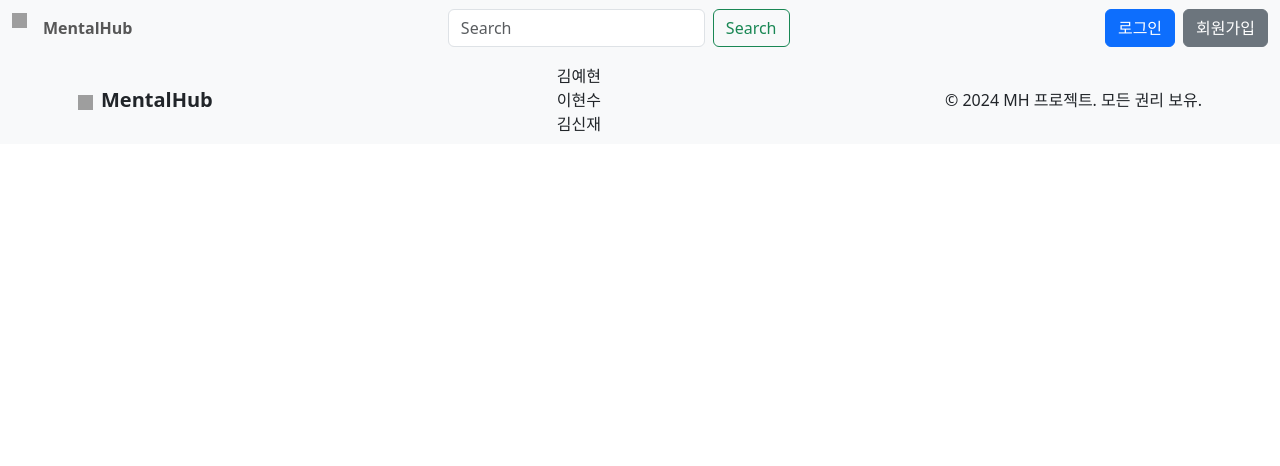
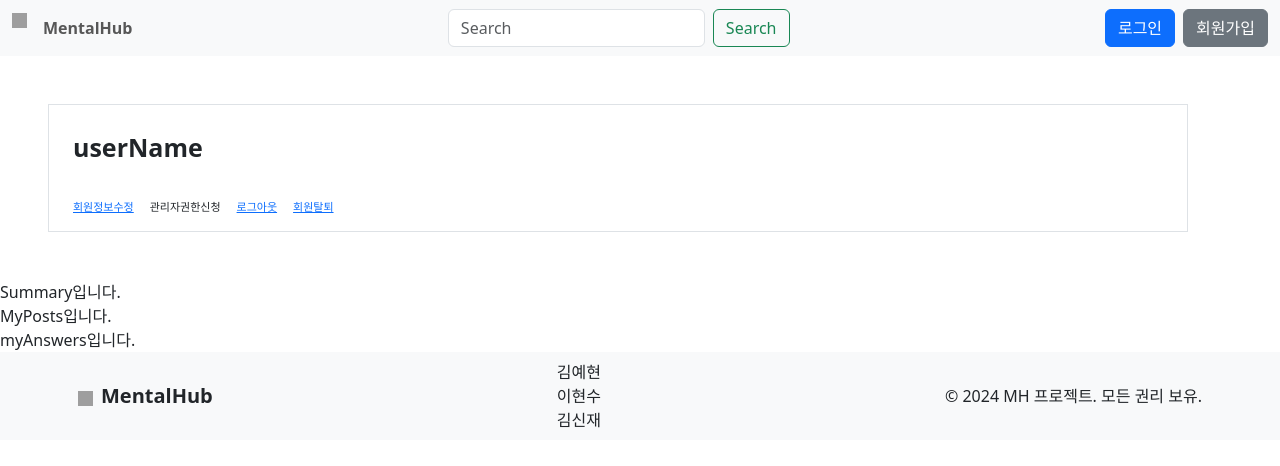
Before and after one commit to yehyeon95/MentalHub, a React (Create React App) app in the folder front/: page /myPage in a window 1280 px wide. Shown: the top 466 px of the page. Built offline with nearby package versions, Linux system fonts and the light colour scheme; grey boxes are pictures that could not be loaded.

Commit message:
profile.js 레이아웃

```diff
--- a/front/src/App.js
+++ b/front/src/App.js
@@ -3,7 +3,8 @@ import Header from "./components/header"
 import Footer from "./components/footer"
 import Login from './pages/login'
 import Join from './pages/join'
-import ChangePassword from './pages/changePassword';
+import EditProfile from './pages/editProfile'
+import MyPage from './pages/myPage';
 
 //App.js 는 index.js에서 로드하는 파일로 각 컴포넌트에 대한 루트 즉 라우팅을 관리합니다.
 function App () {
@@ -14,7 +15,9 @@ function App () {
                 {/* <Route path="/" element={<Home />} /> */}
                 <Route path="/login" element={<Login />} />
                 <Route path="/join" element={<Join />} />
-                <Route path="/ChangePassword" element={<ChangePassword />} />
+                <Route path="/editProfile" element={<EditProfile />} />
+                <Route path="/myPage" element={<MyPage />} />
+
 
             </Routes>
             <Footer />
--- a/front/src/components/changePassword.js
+++ b/front/src/components/editprofilecomponent.js
@@ -1,12 +1,18 @@
 import {useState} from 'react'
 
 
-function ChangePasswordComponent (){
+function EditProfileComponent (){
 
+    const [userName, setUserName] = useState('')
     const [password, setPassword] = useState('')
     const [confirmPassword, setConfirmPassword] = useState('')
     const [passwordMatch, setPasswordMatch] = useState(false)
+    const [errorUserName, setErrorUserName] = useState(false)
     const [errorPassword, setErrorPassword] = useState(true)
+
+    const handleUserName = (e) => {
+        setUserName(e.target.value)
+    }
 
     const handlePassword = (e) => {
         setPassword(e.target.value)
@@ -15,6 +21,16 @@ function ChangePasswordComponent (){
     const handlePasswordMatch = (e) => {
         setConfirmPassword(e.target.value)
         setPasswordMatch(e.target.value === password)
+    }
+
+    function checkUserName(){
+        if(!userName){
+            setErrorUserName(true)
+            return false
+        } else {
+            setErrorUserName(false)
+            return true
+        }
     }
 
     function checkPassword(){
@@ -33,7 +49,7 @@ function ChangePasswordComponent (){
         ? console.log('password 유효')
         : console.log('password 유효하지않음')
 
-        if (checkPassword){
+        if (checkUserName && checkPassword){
             return true
         }
         return false
@@ -59,7 +75,11 @@ function ChangePasswordComponent (){
     return (
         <div className='container d-flex justify-content-center align-items-center vh-100'>
             <form onSubmit={onSubmit} className='changePasswordForm border p-5'>
-                <label className='form-label mb-5'>새로운 비밀번호를 입력해주세요</label>
+                <label className='form-label mb-5'>회원정보 수정</label>
+                <div className="mb-3">
+                    <input type="text" id="userName" onChange={handleUserName} name="userName" className="form-control" placeholder="* 닉네임"></input>
+                    {errorUserName && <p className="text-danger">닉네임을 작성해주세요</p>}
+                </div>
                 <div className="mb-3">
                     <input type="password" onChange={handlePassword} id="password" name='password' className="form-control" placeholder="* 비밀번호를 입력하세요"></input>
                     {errorPassword &&<p className="text-danger">비밀번호는 영어, 숫자, 특수문자가 포함된 8자 이상이어야합니다.</p>}
@@ -77,4 +97,4 @@ function ChangePasswordComponent (){
 
 }
 
-export default ChangePasswordComponent;
+export default EditProfileComponent;
--- /dev/null
+++ b/front/src/components/myanswers.js
@@ -0,0 +1,7 @@
+function MyAnswers () {
+    return(
+        <div>myAnswers입니다.</div>
+    )
+}
+
+export default MyAnswers
--- /dev/null
+++ b/front/src/components/myposts.js
@@ -0,0 +1,7 @@
+function MyPosts(){
+    return (
+        <div>MyPosts입니다.</div>
+    )
+}
+
+export default MyPosts
--- /dev/null
+++ b/front/src/components/profile.js
@@ -0,0 +1,36 @@
+function Profile(){
+
+    function handleLogout(){
+        sessionStorage.clear();
+    }
+
+    function handleDelete(){
+        console.log('회원정보삭제')
+    }
+
+    return (
+        <div className="container m-5 border p-3 d-flex flex-column justify-content-start align-items-center" style={{ height: '16vh' }}>
+            <div className="p-2 mb-3 align-self-start font-bold" style={{ fontWeight: 'bold', fontSize:'25px' }}>
+                userName
+            </div>
+            <div className="mb-3 d-flex justify-content-start align-self-start">
+                <ul className='list-unstyled d-flex justify-content-start' style={{ fontSize: '11px' }}>
+                    <li className="p-2">
+                        <a href='/editProfile'>회원정보수정 </a>
+                    </li>
+                    <li className="p-2">
+                        <p>관리자권한신청</p>
+                    </li>
+                    <li className="p-2">
+                        <a href='/' onClick={handleLogout}>로그아웃</a>
+                    </li>
+                    <li className="p-2">
+                        <a href='/' onClick={handleDelete}>회원탈퇴</a>
+                    </li>
+                </ul>
+            </div>
+        </div>
+    )
+}
+
+export default Profile
--- /dev/null
+++ b/front/src/components/summary.js
@@ -0,0 +1,7 @@
+function Summary(){
+    return (
+        <div> Summary입니다. </div>
+    )
+}
+
+export default Summary
--- a/front/src/pages/changePassword.js
+++ /dev/null
@@ -1,7 +0,0 @@
-import ChangePasswordComponent from "../components/changePassword";
-
-const ChangePassword =()=> {
-    return <ChangePasswordComponent />
-}
-
-export default ChangePassword
--- /dev/null
+++ b/front/src/pages/editProfile.js
@@ -0,0 +1,7 @@
+import EditProfileComponent from "../components/editprofilecomponent";
+
+const EditProfile =()=> {
+    return <EditProfileComponent />
+}
+
+export default EditProfile
--- /dev/null
+++ b/front/src/pages/myPage.js
@@ -0,0 +1,21 @@
+import Profile from "../components/profile";
+import Summary from "../components/summary";
+import MyPosts from "../components/myposts";
+import MyAnswers from "../components/myanswers";
+
+const MyPage= () => {
+    return (
+        <div>
+            <div>
+                <Profile />
+            </div>
+            <div>
+                <Summary />
+                <MyPosts />
+                <MyAnswers />
+            </div>
+        </div>
+    );
+}
+
+export default MyPage;
```
